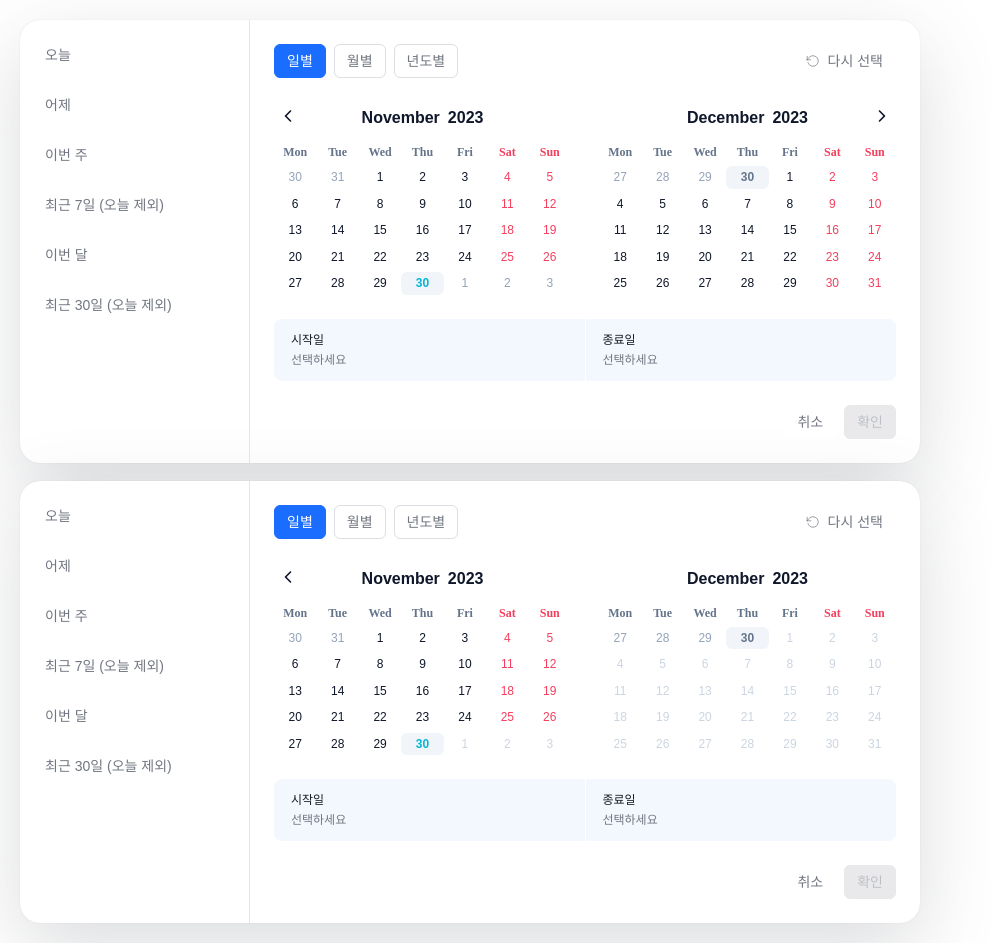
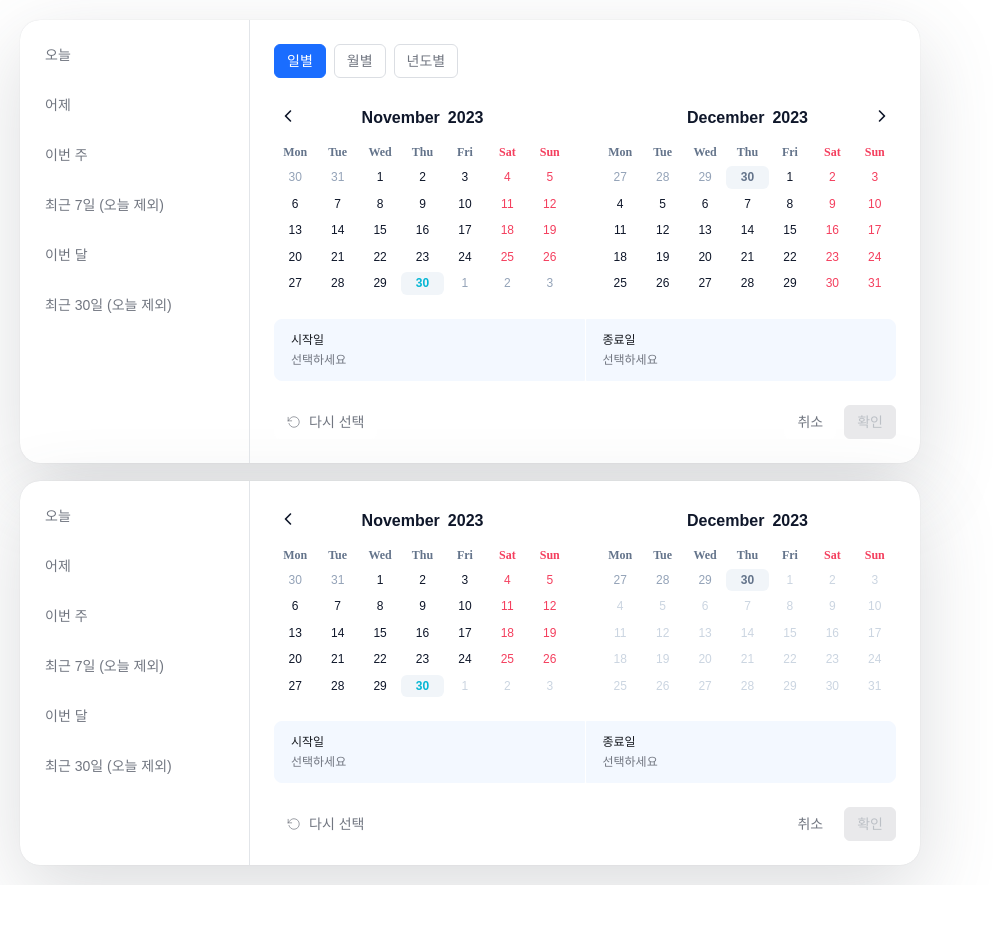
Before and after one commit to junyongpark-imweb/jquery-libraries, a website: page imweb-datepicker/index.html in a window 1280 px wide. Shown: the whole page, without its empty margins (0-993 px from the left). After the commit the page ends 885 px from the top, so only its background shows below. Drawn offline with Linux system fonts and the light colour scheme.

Commit message:
[fear] imweb-datepicker, action 영역 디자인 수정

```diff
--- a/imweb-datepicker/imweb-datepicker.css
+++ b/imweb-datepicker/imweb-datepicker.css
@@ -110,8 +110,12 @@
 /* Action area Styles */
 .imweb-datepicker .action-container {
     display: flex;
-    justify-content: space-between;
-    padding: 24px;
+    justify-content: flex-start;
+    padding: 24px 24px 0;
+}
+
+.imweb-datepicker .action-container .type-button-container {
+    padding-bottom: 24px;
 }
 
 /* Library area styles */
@@ -182,7 +186,7 @@
 
 .imweb-datepicker .footer-container .button-container {
     display: flex;
-    justify-content: flex-end;
+    justify-content: space-between;
 }
 
 @media screen and (max-width: 768px) {
--- a/imweb-datepicker/imweb-datepicker.js
+++ b/imweb-datepicker/imweb-datepicker.js
@@ -539,7 +539,6 @@
                     ACTIVE: "datepicker-button--primary",
                     DEACTIVE: "datepicker-button--outlined",
                 },
-                RESET_BUTTON: "_action-reset-button",
             },
             LIBRARY: {
                 CONTAINER: "_library-container",
@@ -557,6 +556,7 @@
                     DEACTIVE: "datepicker-button--disabled",
                 },
                 CANCEL_BUTTON: "_button-cancel-button",
+                RESET_BUTTON: "_button-reset-button",
             },
         };
 
@@ -571,19 +571,19 @@
                 <#Preset />
                 <div class="action-container">
                     <#Type />
-                    <div class="button-group">
-                        <button class="${SELECTOR.ACTION.RESET_BUTTON} datepicker-button datepicker-button--icon datepicker-button--secondary">
-                            <svg width="1em" height="1em" viewBox="0 0 24 24" fill="none" xmlns="http://www.w3.org/2000/svg">
-                                <path d="M2 10C2 10 4.00498 7.26822 5.63384 5.63824C7.26269 4.00827 9.5136 3 12 3C16.9706 3 21 7.02944 21 12C21 16.9706 16.9706 21 12 21C7.89691 21 4.43511 18.2543 3.35177 14.5M2 10V4M2 10H8" stroke="currentColor" stroke-width="1.2" stroke-linecap="round" stroke-linejoin="round" />
-                            </svg>
-                            <span>다시 선택</span>
-                        </button>
-                    </div>
                 </div>
                 <div class="${SELECTOR.LIBRARY.CONTAINER} library-container"></div>
                 <div class="footer-container">
                     <#Display />
                     <div class="${SELECTOR.BUTTON.CONTAINER} button-container">
+                        <div class="button-group">
+                            <button class="${SELECTOR.BUTTON.RESET_BUTTON} datepicker-button datepicker-button--icon datepicker-button--secondary">
+                                <svg width="1em" height="1em" viewBox="0 0 24 24" fill="none" xmlns="http://www.w3.org/2000/svg">
+                                    <path d="M2 10C2 10 4.00498 7.26822 5.63384 5.63824C7.26269 4.00827 9.5136 3 12 3C16.9706 3 21 7.02944 21 12C21 16.9706 16.9706 21 12 21C7.89691 21 4.43511 18.2543 3.35177 14.5M2 10V4M2 10H8" stroke="currentColor" stroke-width="1.2" stroke-linecap="round" stroke-linejoin="round" />
+                                </svg>
+                                <span>다시 선택</span>
+                            </button>
+                        </div>
                         <div class="button-group">
                             <button
                                 type="button"
@@ -713,8 +713,10 @@
                 container.innerHTML = children;
             },
             html: function (type) {
+                const classnames = `${SELECTOR.ACTION.TYPE_BUTTON.CONTAINER} type-button-container button-group`;
+
                 return `
-                    <div class="${SELECTOR.ACTION.TYPE_BUTTON.CONTAINER} button-group">
+                    <div class="${classnames}">
                         ${this.children(type)}
                     </div>
                 `;
@@ -872,7 +874,7 @@
             const { events, options } = this;
 
             const { action } = events;
-            const { onChangeType, onClickReset } = options;
+            const { onChangeType } = options;
 
             const self = this;
 
@@ -910,21 +912,6 @@
                 },
             });
 
-            action.registerEventListener({
-                selector: `.${SELECTOR.ACTION.RESET_BUTTON}`,
-                event: "click",
-                listener: function () {
-                    const { type } = self;
-
-                    self.setSelection(null, null);
-                    self.setValidation();
-
-                    if (onClickReset) {
-                        onClickReset(type);
-                    }
-                },
-            });
-
             action.attachEvents();
         };
 
@@ -932,7 +919,7 @@
             const { events, options } = this;
 
             const { button } = events;
-            const { onClickConfirm, onClickCancel } = options;
+            const { onClickReset, onClickConfirm, onClickCancel } = options;
 
             const self = this;
 
@@ -962,6 +949,21 @@
                 },
             });
 
+            button.registerEventListener({
+                selector: `.${SELECTOR.BUTTON.RESET_BUTTON}`,
+                event: "click",
+                listener: function () {
+                    const { type } = self;
+
+                    self.setSelection(null, null);
+                    self.setValidation();
+
+                    if (onClickReset) {
+                        onClickReset(type);
+                    }
+                },
+            });
+
             button.attachEvents();
         };
 
@@ -1019,7 +1021,7 @@
 
         DatePickerLayout.DEFAULT_OPTIONS = {
             type: TYPE.DATE,
-            fluidMode: true,
+            fluidMode: false,
             selection: {
                 [TYPE.DATE]: { start: null, end: null },
                 [TYPE.MONTH]: { start: null, end: null },
@@ -1497,7 +1499,7 @@
         ImwebDatePicker.DEFAULT_OPTIONS = {
             lang: window.ADMIN_LANG_CODE || "en",
             type: TYPE.DATE,
-            fluidMode: true,
+            fluidMode: false,
             selection: {
                 date: { start: null, end: null },
                 month: { start: null, end: null },
--- a/imweb-datepicker/index.html
+++ b/imweb-datepicker/index.html
@@ -31,8 +31,12 @@
     </body>
     <script>
         (function ($) {
-            $(".container1").imwebdatepicker();
+            $(".container1").imwebdatepicker({
+                fluidMode: true,
+            });
+
             $(".container2").imwebdatepicker({
+                fluidMode: false,
                 range: {
                     date: {
                         max: new Date(),
```
